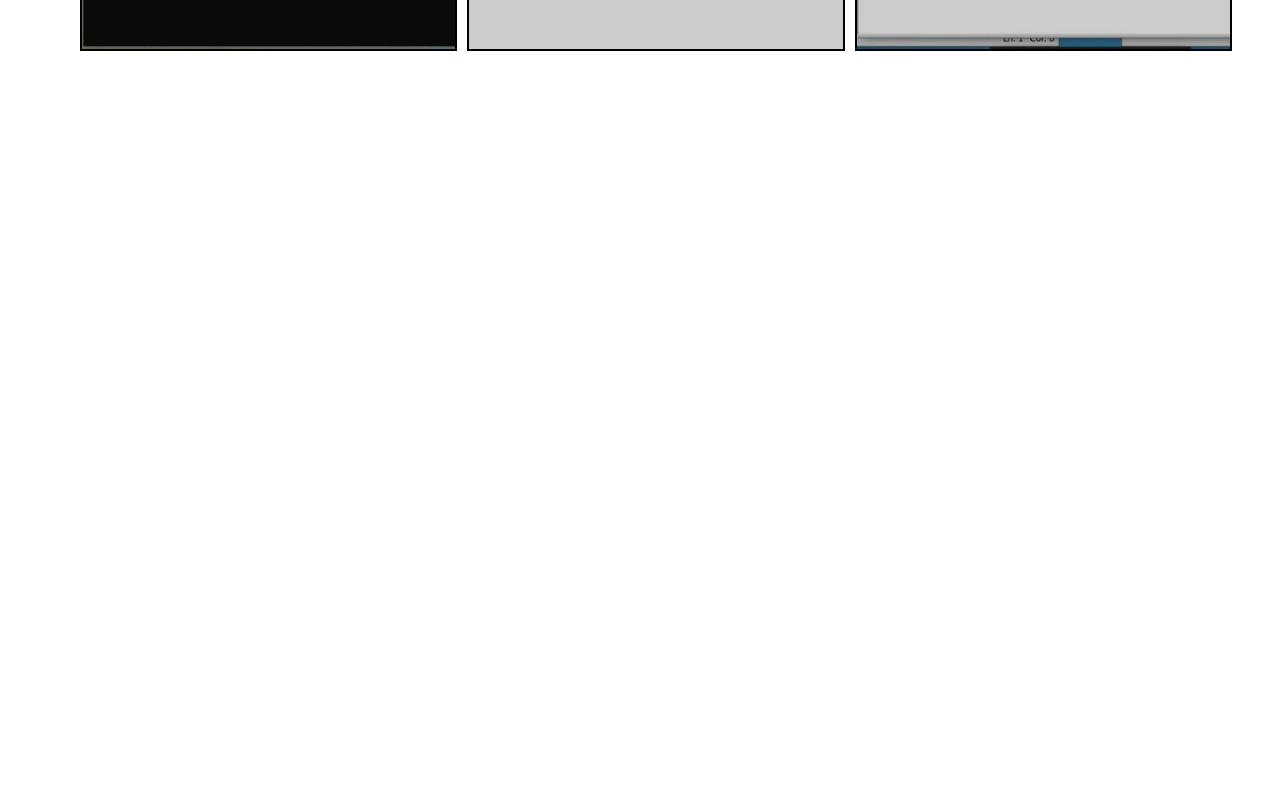
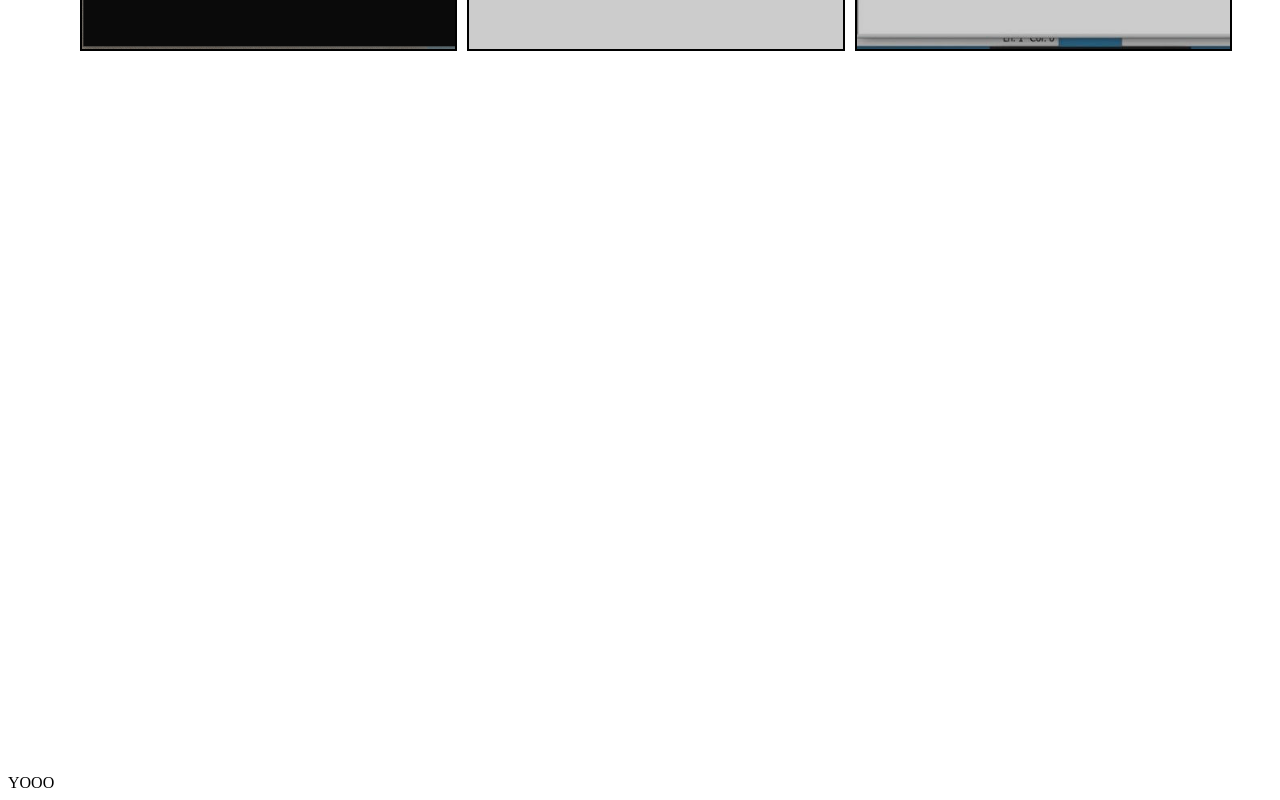
Before and after one commit to johnson82nguyen/React-Main-Portfolio, a React (Create React App) app in the folder react-app/: page / in a window 1280 px wide. Shown: the part 4266-5066 px from the top of the page. Before the commit the page ends 5040 px from the top, so only its background shows below. Built offline with nearby package versions, Linux system fonts and the light colour scheme.

Commit message:
new files

```diff
--- a/react-app/src/App.js
+++ b/react-app/src/App.js
@@ -4,6 +4,7 @@ import About from './components/About';
 import Home from './components/Home';
 import Goals from './components/Goals';
 import Projects from './components/Projects';
+import Contact from './components/Contact'
 
 function App() {
   return (
@@ -13,6 +14,7 @@ function App() {
       <About />
       <Goals/>
       <Projects />
+      <Contact/>
     </div>
   );
 }
--- a/react-app/src/components/Contact.js
+++ b/react-app/src/components/Contact.js
@@ -0,0 +1,25 @@
+import React from "react";
+
+
+
+
+
+
+
+
+
+
+
+
+
+const Contact = () => {
+
+    return (
+
+
+        <div className="contactContainer">YOOO </div>
+    )
+}
+
+
+export default Contact;
```
